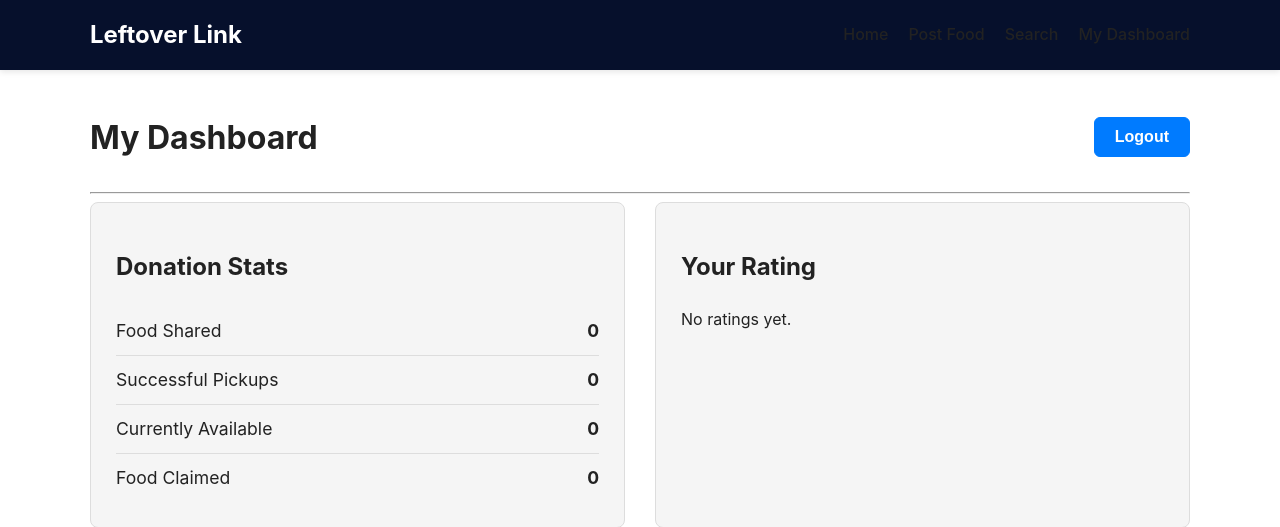
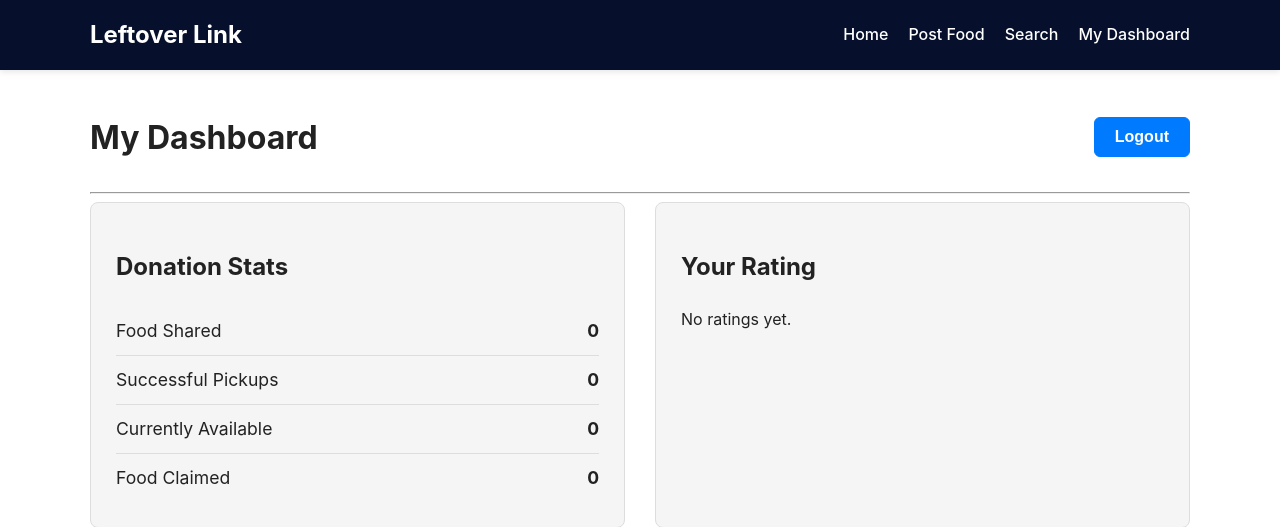
Before and after one commit to AshayKarnavat/leftoverlink, a Flask app: page /dashboard in a window 1280 px wide. Shown: the top 527 px of the page. Run offline with Flask 3, Linux system fonts and the light colour scheme; the visitor is signed in with stand-in values (Sample User, id 1); data that the repository does not hold is empty.

Commit message:
Update base.html

```diff
--- a/backend/templates/base.html
+++ b/backend/templates/base.html
@@ -22,13 +22,13 @@
 
             <ul class="nav-menu" id="nav-links">
                 {% if current_user.is_authenticated %}
-                    <li><a href="{{ url_for('home') }}">Home</a></li>
-                    <li><a href="{{ url_for('post_food') }}">Post Food</a></li>
-                    <li><a href="{{ url_for('search') }}">Search</a></li>
-                    <li><a href="{{ url_for('dashboard') }}">My Dashboard</a></li>
+                    <li><a href="{{ url_for('home') }}" style="color:white;">Home</a></li>
+                    <li><a href="{{ url_for('post_food') }}" style="color:white;">Post Food</a></li>
+                    <li><a href="{{ url_for('search') }}" style="color:white;">Search</a></li>
+                    <li><a href="{{ url_for('dashboard') }}" style="color:white;">My Dashboard</a></li>
                 {% else %}
-                    <li><a href="{{ url_for('login') }}">Login</a></li>
-                    <li><a href="{{ url_for('register') }}">Register</a></li>
+                    <li><a href="{{ url_for('login') }}" style="color:white;">Login</a></li>
+                    <li><a href="{{ url_for('register') }}" style="color:white;">Register</a></li>
                 {% endif %}
             </ul>
         </div>
```
